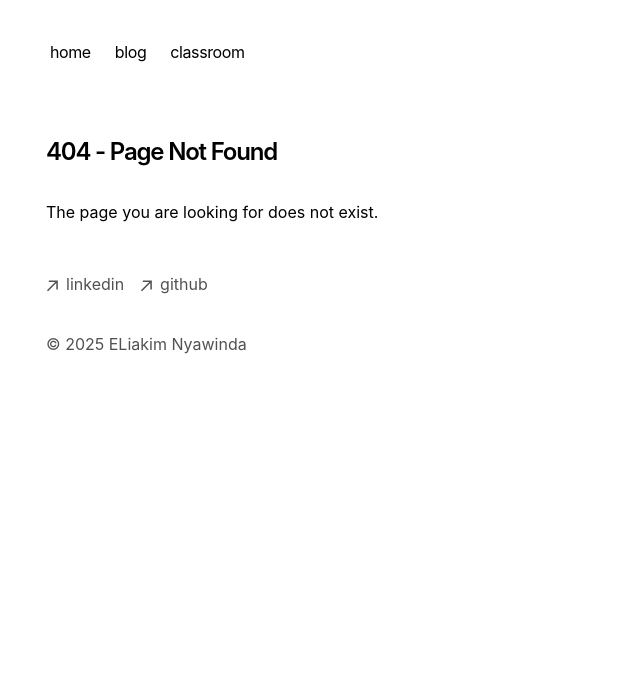
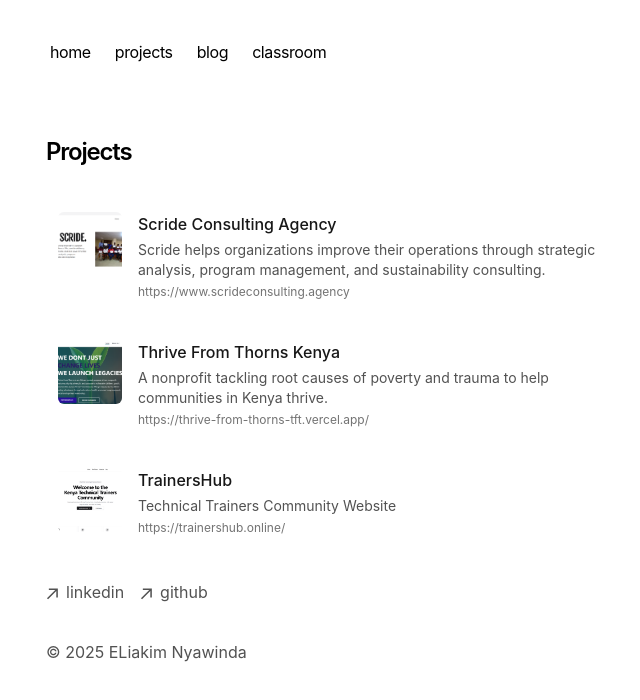
Before and after one commit to techLii/my-portfolio-site, a Next.js app: page /projects in a window 1280 px wide. Before the commit this address had no page. Shown: the top 700 px of the page, without its empty margins (306-946 px from the left). Built offline with nearby package versions, Linux system fonts and the light colour scheme.

Commit message:
updated /projects route

```diff
--- a/app/components/nav.tsx
+++ b/app/components/nav.tsx
@@ -3,6 +3,9 @@
 const navItems = {
   '/': {
     name: 'home',
+  },
+  '/projects': {
+    name: 'projects',
   },
   '/blog': {
     name: 'blog',
--- a/app/components/projects.tsx
+++ b/app/components/projects.tsx
@@ -3,8 +3,6 @@
 
 export function Projects() {
     return (
-        <div className="my-10">
-            <h2 className="text-2xl font-semibold mb-6">Web Design Projects</h2>
         <div className="space-y-4">
             {projects.map(({ name, link, img, desc }) => (
                 <a
@@ -34,6 +32,5 @@
                 </a>
             ))}
         </div>
-        </div>
     )
 }
--- a/app/layout.tsx
+++ b/app/layout.tsx
@@ -12,14 +12,14 @@
   metadataBase: new URL(baseUrl),
   title: {
     default: 'Eliakim Nyawinda | Technical Trainer',
-    template: 'ELiakim Nyawinda | Technical Trainer Kenya | Tech Consultant in Eldoret, Kenya',
+    template: 'ELiakim Nyawinda | Technical Trainer Kenya | Tech Consultant in Kenya',
   },
   description: 'Eliakim Nyawinda Portfolio Website.',
   openGraph: {
-    title: 'Eliakim Nyawinda - Portfolio Site',
-    description: 'Technical Trainer Kenya | Tech Consultant.',
+    title: 'Eliakim Nyawinda - Tech Consultant.',
+    description: '',
     url: baseUrl,
-    siteName: 'Eliakim Nyawinda - Portfolio Website',
+    siteName: 'Eliakim Nyawinda - Tech Constultant',
     locale: 'en_US',
     type: 'website',
   },
--- a/app/page.tsx
+++ b/app/page.tsx
@@ -1,12 +1,10 @@
 import { About } from 'app/components/about'
-import { Projects } from 'app/components/projects'
 import { Skills } from 'app/components/skills'
 
 export default function Page() {
   return (
     <section>
       <About />
-      <Projects />
       <Skills />
     </section>
   )
--- /dev/null
+++ b/app/projects/page.tsx
@@ -0,0 +1,15 @@
+import { Projects } from 'app/components/projects'
+
+export const metadata = {
+    title: 'Projects',
+    description: 'Web design projects and work.',
+}
+
+export default function ProjectsPage() {
+    return (
+        <section>
+            <h1 className="font-semibold text-2xl mb-8 tracking-tighter">Projects</h1>
+            <Projects />
+        </section>
+    )
+}
```
Lines whose indentation alone changed are shown as unchanged.
